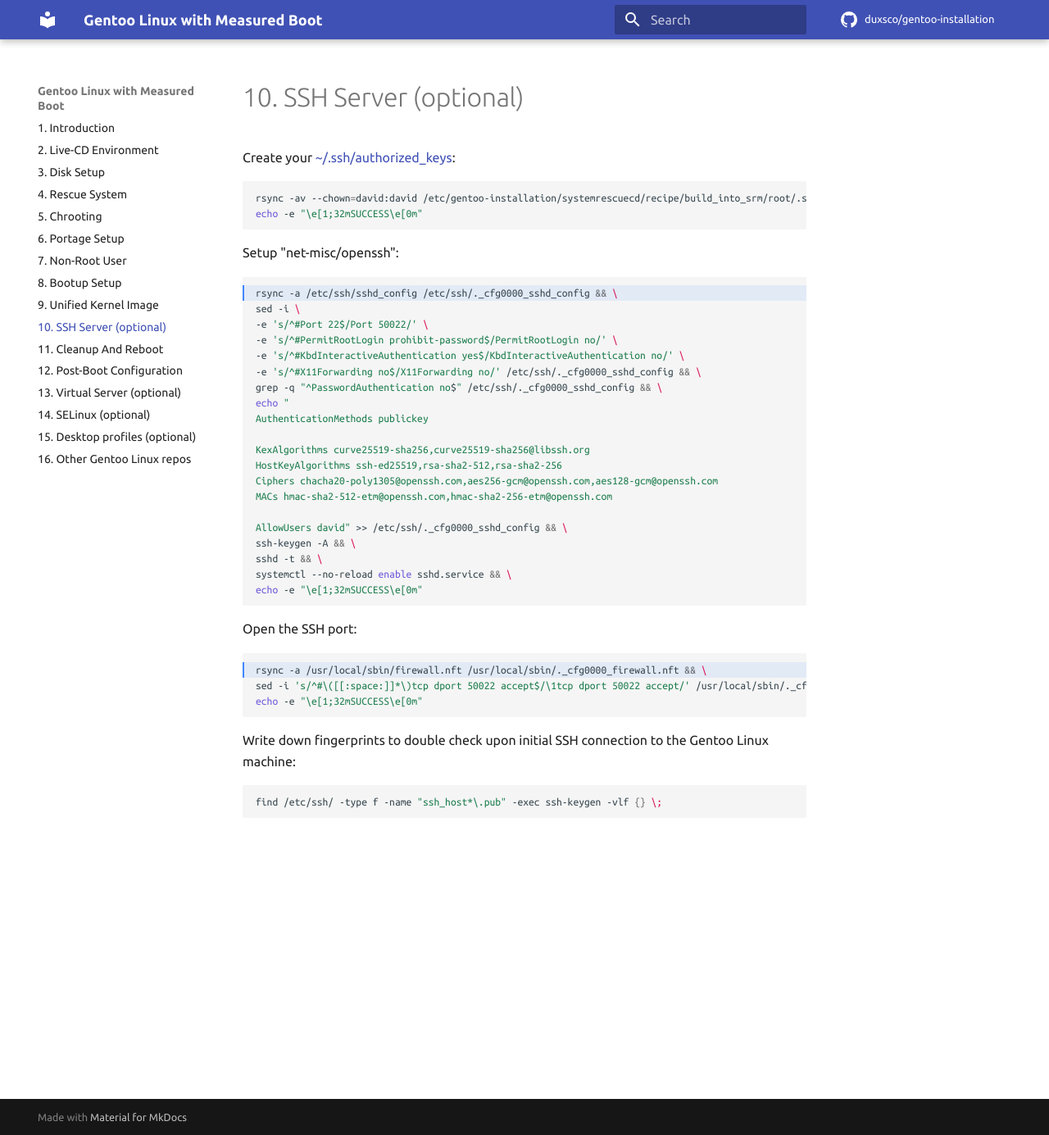
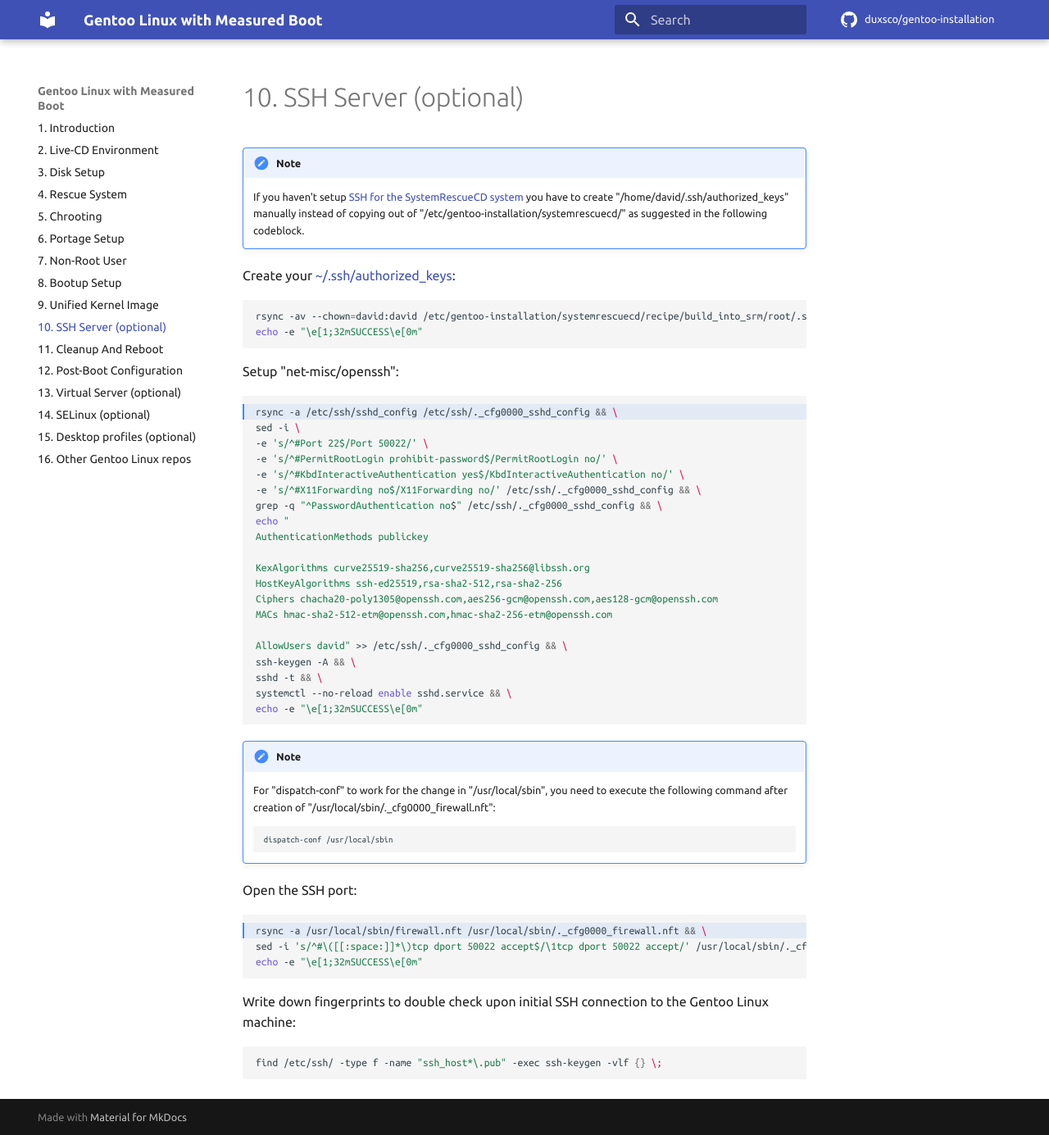
Before and after one commit to duxsco/gentoo-installation, an MkDocs documentation site: the page built from docs/ssh_server.md, in a window 1280 px wide and 1385 px high. Shown: the whole window at 82% size. Built offline with MkDocs 1.6.1 and Material for MkDocs 9.7.7, drawn with Linux system fonts in a browser that asks for light colours; comment, search, counter and statistics services are not loaded.

Commit message:
Update "10. SSH Server (optional)"

````diff
--- a/docs/ssh_server.md
+++ b/docs/ssh_server.md
@@ -1,3 +1,7 @@
+!!! note
+
+    If you haven't setup [SSH for the SystemRescueCD system](/rescue_system/#43-optional-ssh-server) you have to create "/home/david/.ssh/authorized_keys" manually instead of copying out of "/etc/gentoo-installation/systemrescuecd/" as suggested in the following codeblock.
+
 Create your [~/.ssh/authorized_keys](https://wiki.gentoo.org/wiki/SSH#Passwordless_authentication):
 
 ```shell
@@ -30,6 +34,14 @@ systemctl --no-reload enable sshd.service && \
 echo -e "\e[1;32mSUCCESS\e[0m"
 ```
 
+!!! note
+
+    For "dispatch-conf" to work for the change in "/usr/local/sbin", you need to execute the following command after creation of "/usr/local/sbin/._cfg0000_firewall.nft":
+
+    ```shell
+    dispatch-conf /usr/local/sbin
+    ```
+
 Open the SSH port:
 
 ```shell hl_lines="1"
````
